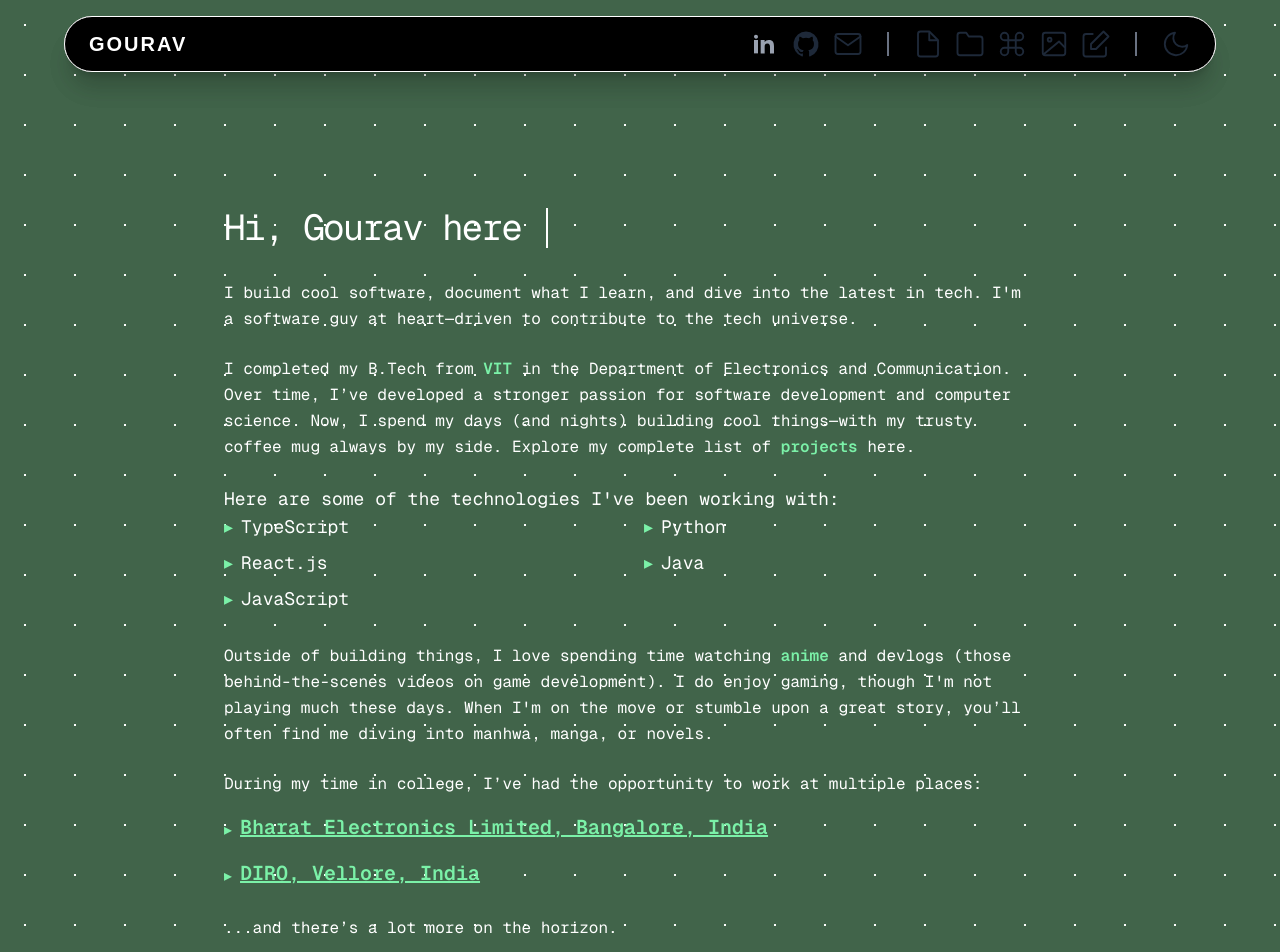
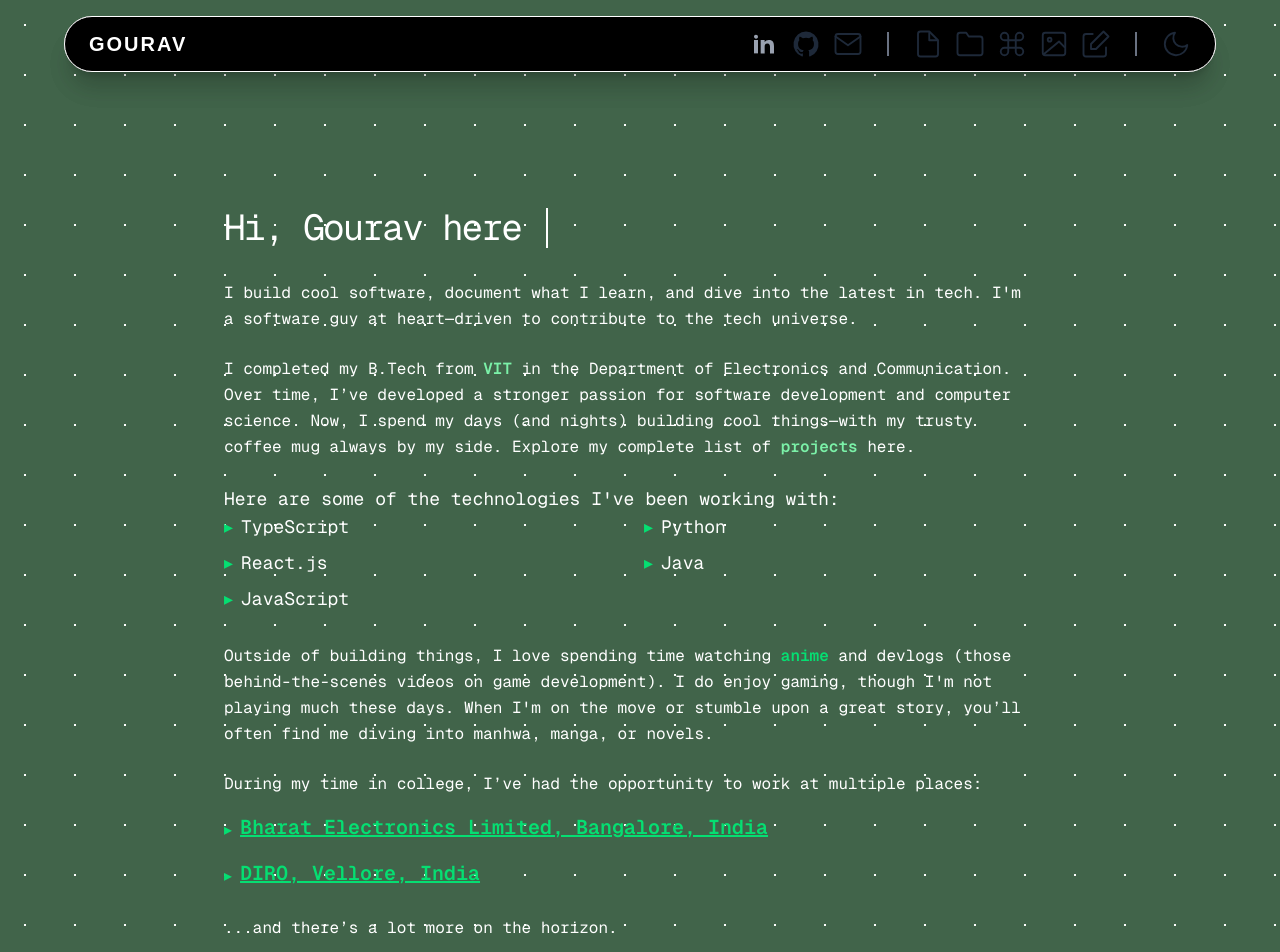
Before and after one commit to venomusblood568/venomusblood568.github.io, a Next.js app: page / in a window 1280 px wide. Shown: the top 952 px of the page. Built offline with nearby package versions, Linux system fonts and the light colour scheme.

Commit message:
ui update and project update

```diff
--- a/app/components/header.tsx
+++ b/app/components/header.tsx
@@ -52,6 +52,7 @@ export default function Header() {
       <div className="flex items-center gap-4">
         {/* Social Icons */}
         <div className="flex items-center gap-3">
+          <div className="group relative flex flex-col items-center">
             <a
               href="https://www.linkedin.com/in/gourav-anand-jha/"
               target="_blank"
@@ -60,6 +61,12 @@ export default function Header() {
             >
               <Linkedin />
             </a>
+            <span className="absolute top-12 left-1/2 -translate-x-1/2 bg-white/20 backdrop-blur-md text-lightPurple text-sm px-3 py-1 rounded-md shadow-md opacity-0 scale-90 group-hover:opacity-100 group-hover:scale-100 transition-all duration-300 ease-in-out pointer-events-none z-50">
+              LinkedIn
+              <span className="absolute top-[-6px] left-1/2 -translate-x-1/2 w-3 h-3 bg-white/30 backdrop-blur-md rotate-45 z-[-1]" />
+            </span>
+          </div>
+          <div className="group relative flex flex-col items-center">
             <a
               href="https://github.com/venomusblood568"
               target="_blank"
@@ -67,10 +74,21 @@ export default function Header() {
               rel="noopener noreferrer"
             >
               <GithubIcon />
+              <span className="absolute top-12 left-1/2 -translate-x-1/2 bg-white/20 backdrop-blur-md text-lightPurple text-sm px-3 py-1 rounded-md shadow-md opacity-0 scale-90 group-hover:opacity-100 group-hover:scale-100 transition-all duration-300 ease-in-out pointer-events-none z-50">
+                Github
+                <span className="absolute top-[-6px] left-1/2 -translate-x-1/2 w-3 h-3 bg-white/30 backdrop-blur-md rotate-45 z-[-1]" />
+              </span>
             </a>
+          </div>
+          <div className="group relative flex flex-col items-center">
             <a href="mailto:gouravanand0354@gamil.com" aria-label="Email">
               <Gmail />
+              <span className="absolute top-12 left-1/2 -translate-x-1/2 bg-white/20 backdrop-blur-md text-lightPurple text-sm px-3 py-1 rounded-md shadow-md opacity-0 scale-90 group-hover:opacity-100 group-hover:scale-100 transition-all duration-300 ease-in-out pointer-events-none z-50">
+                Gmail
+                <span className="absolute top-[-6px] left-1/2 -translate-x-1/2 w-3 h-3 bg-white/30 backdrop-blur-md rotate-45 z-[-1]" />
+              </span>
             </a>
+          </div>
         </div>
 
         {/* Divider */}
@@ -78,21 +96,26 @@ export default function Header() {
 
         {/* Navigation Icons */}
         <div className="flex items-center gap-3">
-          <Link href="/resume" aria-label="Resume">
-            <ResumeIcon />
+          {[
+            { href: "/resume", label: "Resume", icon: <ResumeIcon /> },
+            { href: "/project", label: "Project", icon: <ProjectIcon /> },
+            { href: "/design", label: "Design", icon: <DesignIcon /> },
+            { href: "/picshow", label: "Clicks", icon: <PhotoIcon /> },
+            { href: "/blog", label: "Blog", icon: <BlogIcon /> },
+          ].map(({ href, label, icon }) => (
+            <Link
+              href={href}
+              key={href}
+              aria-label={label}
+              className="group relative flex items-center"
+            >
+              {icon}
+              <span className="absolute -bottom-12 left-1/2 -translate-x-1/2 bg-white/20 backdrop-blur-md text-lightPurple text-sm px-3 py-1 rounded-md shadow-md opacity-0 scale-90 group-hover:opacity-100 group-hover:scale-100 transition-all duration-300 ease-in-out pointer-events-none z-50">
+                {label}
+                <span className="absolute top-[-6px] left-1/2 -translate-x-1/2 w-3 h-3 bg-white/30 backdrop-blur-md rotate-45 z-[-1]" />
+              </span>
             </Link>
-          <Link href="/project" aria-label="Projects">
-            <ProjectIcon />
-          </Link>
-          <Link href="/design" aria-label="Designs">
-            <DesignIcon />
-          </Link>
-          <Link href="/picshow" aria-label="Photos">
-            <PhotoIcon />
-          </Link>
-          <Link href="/blog" aria-label="Blog">
-            <BlogIcon />
-          </Link>
+          ))}
         </div>
 
         {/* Divider */}
--- a/app/home/page.tsx
+++ b/app/home/page.tsx
@@ -52,23 +52,23 @@ export default function HomePage() {
             <br />
             <div className="grid grid-cols-2 gap-x-10 gap-y-2 text-white text-lg font-mono">
               <div className="flex items-center space-x-2">
-                <span className="text-green-300">▸</span>
+                <span className="text-green-400">▸</span>
                 <span>TypeScript</span>
               </div>
               <div className="flex items-center space-x-2">
-                <span className="text-green-300">▸</span>
+                <span className="text-green-400">▸</span>
                 <span>Python</span>
               </div>
               <div className="flex items-center space-x-2">
-                <span className="text-green-300">▸</span>
+                <span className="text-green-400">▸</span>
                 <span>React.js</span>
               </div>
               <div className="flex items-center space-x-2">
-                <span className="text-green-300">▸</span>
+                <span className="text-green-400">▸</span>
                 <span>Java</span>
               </div>
               <div className="flex items-center space-x-2">
-                <span className="text-green-300">▸</span>
+                <span className="text-green-400">▸</span>
                 <span>JavaScript</span>
               </div>
             </div>
@@ -81,7 +81,7 @@ export default function HomePage() {
               href="https://anilist.co/user/ElysianEchos/"
               target="_blank"
               rel="noopener noreferrer"
-              className=" font-semibold text-green-300 hover:text-green-400 transition-colors"
+              className=" font-semibold text-green-400 hover:text-green-300 transition-colors"
             >
               anime
             </a>{" "}
@@ -101,8 +101,8 @@ export default function HomePage() {
               {/* BEL */}
               <div className="mt-4 cursor-pointer" onClick={() => toggle(0)}>
                 <div className="flex items-start space-x-2">
-                  <span className="text-green-300 mt-1">▸</span>
-                  <p className="font-semibold underline text-xl text-green-300">
+                  <span className="text-green-400 mt-1">▸</span>
+                  <p className="font-semibold underline text-xl text-green-400">
                     Bharat Electronics Limited, Bangalore, India
                   </p>
                 </div>
@@ -138,8 +138,8 @@ export default function HomePage() {
               {/* DIRO */}
               <div className="mt-4 cursor-pointer" onClick={() => toggle(1)}>
                 <div className="flex items-start space-x-2">
-                  <span className="text-green-300 mt-1">▸</span>
-                  <p className="font-semibold underline text-xl text-green-300">
+                  <span className="text-green-400 mt-1">▸</span>
+                  <p className="font-semibold underline text-xl text-green-400">
                     DIRO, Vellore, India
                   </p>
                 </div>
--- a/app/project/page.tsx
+++ b/app/project/page.tsx
@@ -103,6 +103,34 @@ export default function Project() {
             </div>
           </div>
         </div>
+        {/* card 3 */}
+        <div className="max-w-sm p-6 m-2 px-10 rounded-2xl flex items-center gap-2 text-gray-300 hover:cursor-pointer hover:opacity-50 hover:bg-gray-600 hover:text-white transition duration-200">
+          <div>
+            <h2 className="text-xl font-semibold">xRayDent</h2>
+            <p className="text-sm">
+              xRayDent is a sleek React app for dental imaging, with intuitive
+              tools.
+            </p>
+            <div className="mt-2 flex gap-4 text-sm">
+              <a
+                href="https://github.com/venomusblood568/xRayDent"
+                className="hover:underline hover:scale-105"
+                target="_blank"
+                rel="noopener noreferrer"
+              >
+                &gt; GitHub
+              </a>
+              <a
+                href="https://xraydent-duck.vercel.app/"
+                className="hover:underline hover:scale-105"
+                target="_blank"
+                rel="noopener noreferrer"
+              >
+                &gt; Live Demo
+              </a>
+            </div>
+          </div>
+        </div>
       </div>
       <h1 className="text-8xl font-bold tracking-tight py-4 px-10 opacity-20 text-outline">
         Chrome Extension
```
Lines whose indentation alone changed are shown as unchanged.
